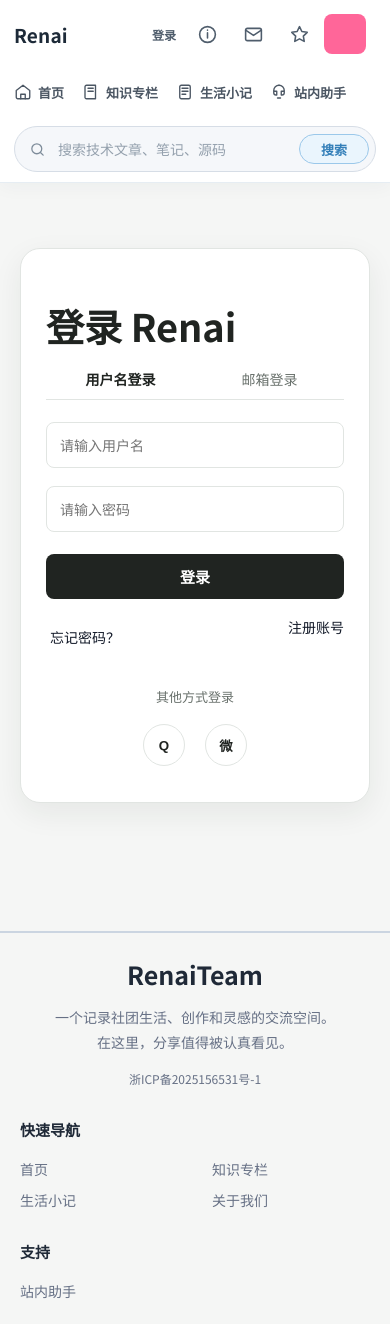
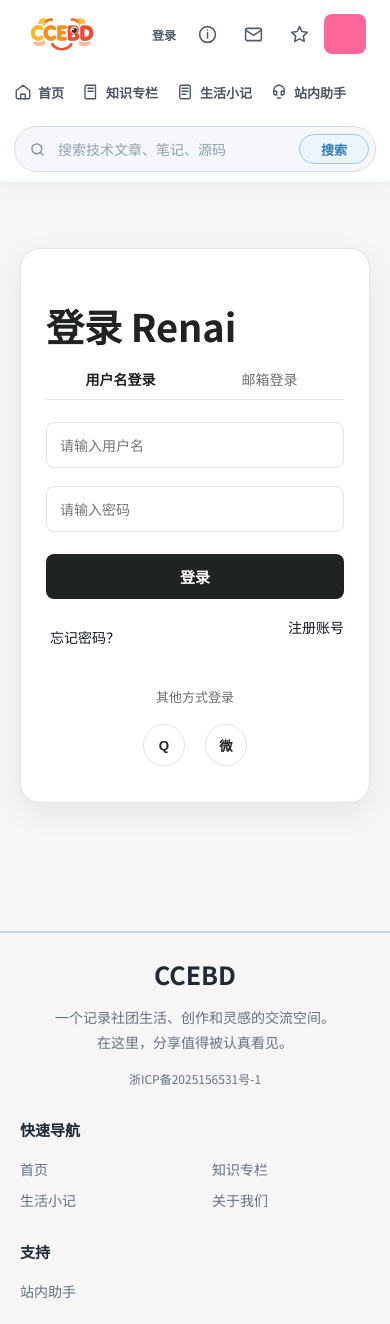
Before and after one commit to chenaqi-web/frontend, a React (Vite) app: page /login in a window 390 px wide. Built offline with nearby package versions, Linux system fonts and the light colour scheme.

Commit message:
feat:add article card

```diff
--- a/index.html
+++ b/index.html
@@ -5,8 +5,8 @@
     <meta charset="UTF-8" />
     <link rel="icon" type="image/png" href="/logo.png" />
     <meta name="viewport" content="width=device-width, initial-scale=1.0" />
-    <meta name="description" content="RenaiTeam 管理平台" />
-    <title>RenaiTeam</title>
+    <meta name="description" content="CCEBD 管理平台" />
+    <title>CCEBD</title>
   </head>
   <body>
     <div id="root"></div>
--- a/src/app/layouts/SiteLayout.tsx
+++ b/src/app/layouts/SiteLayout.tsx
@@ -4,6 +4,7 @@ import PublicHeader from '@/shared/ui/PublicHeader'
 
 export default function SiteLayout({ children, pathname }: { children: ReactNode; pathname: string }) {
   const isHome = pathname === '/'
+  const isUserProfile = pathname.startsWith('/users/')
   const hideFooter = pathname === '/assistant' || pathname === '/diary'
   const [hasScrolled, setHasScrolled] = useState(false)
 
@@ -19,10 +20,10 @@ export default function SiteLayout({ children, pathname }: { children: ReactNode
   }, [isHome])
 
   return <div className={`site-shell${isHome ? ' site-shell-home' : ''}${pathname === '/diary' ? ' site-shell-diary' : ''}`}>
-    <PublicHeader pathname={pathname} overlay={isHome} scrolled={hasScrolled} />
+    {!isUserProfile && <PublicHeader pathname={pathname} overlay={isHome} scrolled={hasScrolled} />}
     {children}
-    {!hideFooter && <footer className="site-footer">
-      <div className="site-footer-brand"><b>RenaiTeam</b><p>一个记录社团生活、创作和灵感的交流空间。<br />在这里，分享值得被认真看见。</p><a className="site-footer-record" href="https://beian.miit.gov.cn/" target="_blank" rel="noreferrer">浙ICP备2025156531号-1</a></div>
+    {!isUserProfile && !hideFooter && <footer className="site-footer">
+      <div className="site-footer-brand"><b>CCEBD</b><p>一个记录社团生活、创作和灵感的交流空间。<br />在这里，分享值得被认真看见。</p><a className="site-footer-record" href="https://beian.miit.gov.cn/" target="_blank" rel="noreferrer">浙ICP备2025156531号-1</a></div>
       <nav className="site-footer-links" aria-label="快速导航"><strong>快速导航</strong><AppLink to="/">首页</AppLink><AppLink to="/blog">知识专栏</AppLink><AppLink to="/diary">生活小记</AppLink><AppLink to="/about">关于我们</AppLink></nav>
       <div className="site-footer-support"><strong>支持</strong><AppLink to="/assistant">站内助手</AppLink></div>
     </footer>}
--- a/src/pages/admin/Dashboard.tsx
+++ b/src/pages/admin/Dashboard.tsx
@@ -8,7 +8,7 @@ const activities = [
 export default function Dashboard() {
   return <div className="dashboard">
     <section className="welcome-panel"><div><span className="eyebrow">周三，2026 年 8 月 10 日</span><h2>早上好，开始整理今天的内容吧。</h2><p>这里是 Renai 社团的内容工作台，记录灵感、发布文章，也和成员保持连接。</p></div><div className="welcome-orbit"><span>R</span></div></section>
-    <div className="stat-grid"><div className="stat-card"><span>已发布文章</span><strong>128</strong><small className="positive">↑ 12.5% <em>较上月</em></small></div><div className="stat-card"><span>本月阅读量</span><strong>24,680</strong><small className="positive">↑ 8.2% <em>较上月</em></small></div><div className="stat-card"><span>社团成员</span><strong>1,286</strong><small className="neutral">保持稳定</small></div><div className="stat-card"><span>待处理互动</span><strong>16</strong><small className="warning">需要你的关注</small></div></div>
+    <div className="stat-grid"><div className="stat-card"><span>已发布文章</span><strong>128</strong><small className="positive">↑ 12.5% <em>较上月</em></small></div><div className="stat-card"><span>本月阅读量</span><strong>24,680</strong><small className="positive">↑ 8.2% <em>较上月</em></small></div><div className="stat-card"><span>待处理互动</span><strong>16</strong><small className="warning">需要你的关注</small></div></div>
     <div className="dashboard-columns"><section className="content-panel"><div className="panel-heading"><div><span className="eyebrow">RECENT ACTIVITY</span><h3>最近动态</h3></div><button className="text-action" type="button">查看全部 →</button></div><div className="activity-list">{activities.map((item) => <div className="activity-item" key={item.title}><span className={`activity-mark ${item.color}`} /><div><b>{item.title}</b><small>{item.type} · {item.time}</small></div><span className="activity-more">···</span></div>)}</div></section><section className="content-panel quick-panel"><div className="panel-heading"><div><span className="eyebrow">QUICK ACTIONS</span><h3>快捷操作</h3></div></div><button className="quick-action primary" type="button"><span>✎</span><div><b>写一篇新文章</b><small>分享社团的鲜活内容</small></div><i>→</i></button><button className="quick-action" type="button"><span>☷</span><div><b>整理内容分类</b><small>让文章更容易被发现</small></div><i>→</i></button><button className="quick-action" type="button"><span>◌</span><div><b>进入知识库</b><small>即将上线的内容空间</small></div><i>→</i></button></section></div>
   </div>
 }
--- a/src/pages/admin/ui/AdminSidebar.tsx
+++ b/src/pages/admin/ui/AdminSidebar.tsx
@@ -18,7 +18,7 @@ export default function AdminSidebar({ tab, role, mode = 'full', onChange }: { t
 
   return (
     <aside className="admin-sidebar">
-      <div className="admin-brand"><span className="admin-brand-mark">R</span><div><b>RenaiTeam</b><small>{subtitle}</small></div></div>
+      <div className="admin-brand"><span className="admin-brand-mark">C</span><div><b>CCEBD</b><small>{subtitle}</small></div></div>
       <nav className="admin-menu" aria-label="后台导航">
         {groups.map((group) => {
           const open = mode === 'system' || mode === 'creator' || (expanded[group.label] ?? false)
@@ -29,7 +29,7 @@ export default function AdminSidebar({ tab, role, mode = 'full', onChange }: { t
           </div>
         })}
       </nav>
-      <div className="admin-sidebar-footer"><div className="footer-line"><span className="status-dot" />系统运行正常</div><small>RenaiTeam · 2026</small></div>
+      <div className="admin-sidebar-footer"><div className="footer-line"><span className="status-dot" />系统运行正常</div><small>CCEBD · 2026</small></div>
     </aside>
   )
 }
--- a/src/pages/user/UserProfilePage.tsx
+++ b/src/pages/user/UserProfilePage.tsx
@@ -11,5 +11,5 @@ export default function UserProfilePage() {
     </main>
   }
 
-  return <ProfileView userID={userID} publicView hideHeader />
+  return <ProfileView userID={userID} publicView />
 }
--- a/src/shared/config/env.ts
+++ b/src/shared/config/env.ts
@@ -1,5 +1,5 @@
 export const env = {
-  appName: import.meta.env.VITE_APP_NAME ?? 'RenaiTeam',
+  appName: import.meta.env.VITE_APP_NAME ?? 'CCEBD',
   apiBaseUrl: import.meta.env.VITE_API_BASE_URL ?? '/api',
   requestTimeout: Number(import.meta.env.VITE_REQUEST_TIMEOUT ?? 10000),
 } as const
--- a/src/shared/ui/PublicHeader.css
+++ b/src/shared/ui/PublicHeader.css
@@ -28,7 +28,6 @@
 }
 
 .public-header.transparent .public-brand,
-.public-header.transparent .public-brand small,
 .public-header.transparent .public-nav a,
 .public-header.transparent .public-action,
 .public-header.transparent .public-login {
@@ -82,7 +81,6 @@
   box-shadow: none;
 }
 
-.public-header.transparent.is-scrolled .public-brand small,
 .public-header.transparent.is-scrolled .public-nav a:hover,
 .public-header.transparent.is-scrolled .public-nav a.active {
   color: #258fce;
@@ -96,22 +94,18 @@
 
 .public-brand {
   display: flex;
-  align-items: baseline;
-  gap: 6px;
+  align-items: center;
+  width: 118px;
+  height: 44px;
   color: #1d2a38;
   text-decoration: none;
 }
 
-.public-brand strong {
-  font-size: 22px;
-  font-weight: 800;
-  letter-spacing: .01em;
-}
-
-.public-brand small {
-  color: #258fce;
-  font-size: 10px;
-  font-weight: 800;
+.public-brand img {
+  display: block;
+  width: 100%;
+  height: 100%;
+  object-fit: contain;
 }
 
 .public-nav {
@@ -359,12 +353,9 @@
     padding: 10px 14px;
   }
 
-  .public-brand small {
-    display: none;
-  }
-
-  .public-brand strong {
-    font-size: 19px;
+  .public-brand {
+    width: 96px;
+    height: 36px;
   }
 
   .public-search {
--- a/src/shared/ui/PublicHeader.tsx
+++ b/src/shared/ui/PublicHeader.tsx
@@ -65,7 +65,7 @@ export default function PublicHeader({ pathname, overlay = false, scrolled = fal
   }
 
   return <header className={`public-header${transparent ? ' transparent' : ''}${scrolled ? ' is-scrolled' : ''}`}>
-    <AppLink className="public-brand" to="/"><strong>Renai</strong><small>TEAM</small></AppLink>
+    <AppLink className="public-brand" to="/"><img src="/ccebd.png" alt="CCEBD" /></AppLink>
     <nav className="public-nav" aria-label="主导航">{navItems.map((item) => <AppLink key={item.to} className={isActive(item.to) ? 'active' : ''} to={item.to}><PublicIcon name={item.icon} /><span>{item.label}</span></AppLink>)}</nav>
     <form className="public-search" role="search" onSubmit={submitSearch}><PublicIcon name="search" /><input value={keyword} onChange={(event) => setKeyword(event.target.value)} placeholder="搜索技术文章、笔记、源码" aria-label="搜索博客" /><button type="submit">搜索</button></form>
     <div className="public-actions">
```
Also changed, not shown: src/pages/admin/profile/ProfileView.tsx (+2 -13 lines), public/ccebd.png (added).
